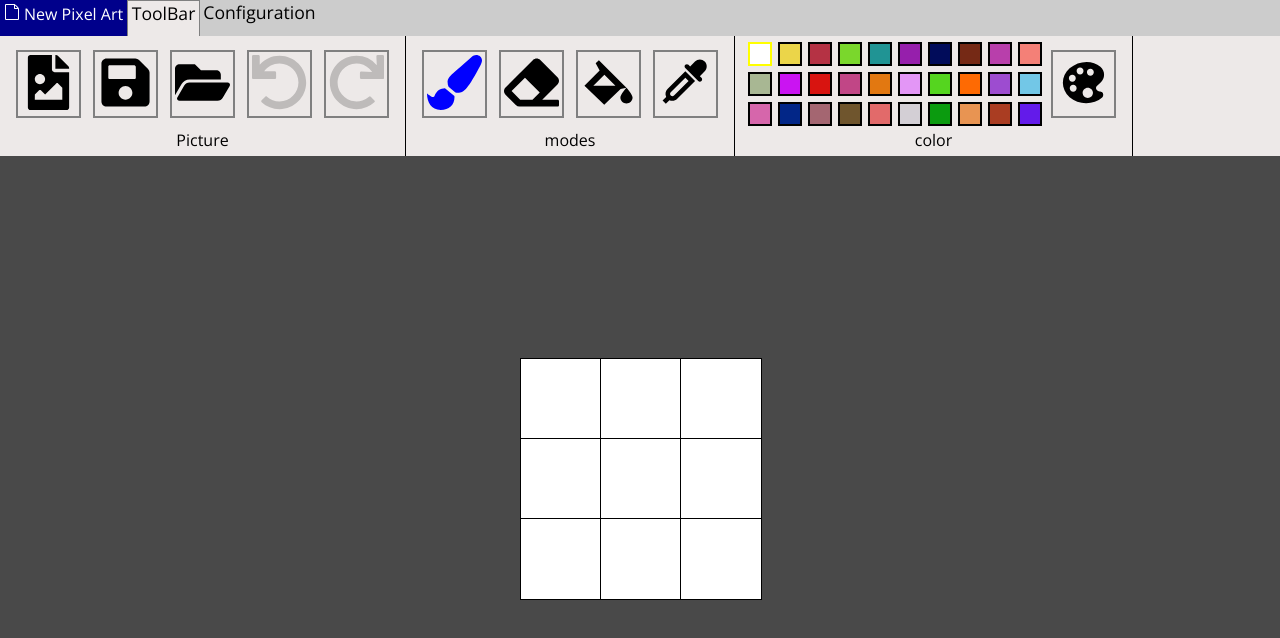
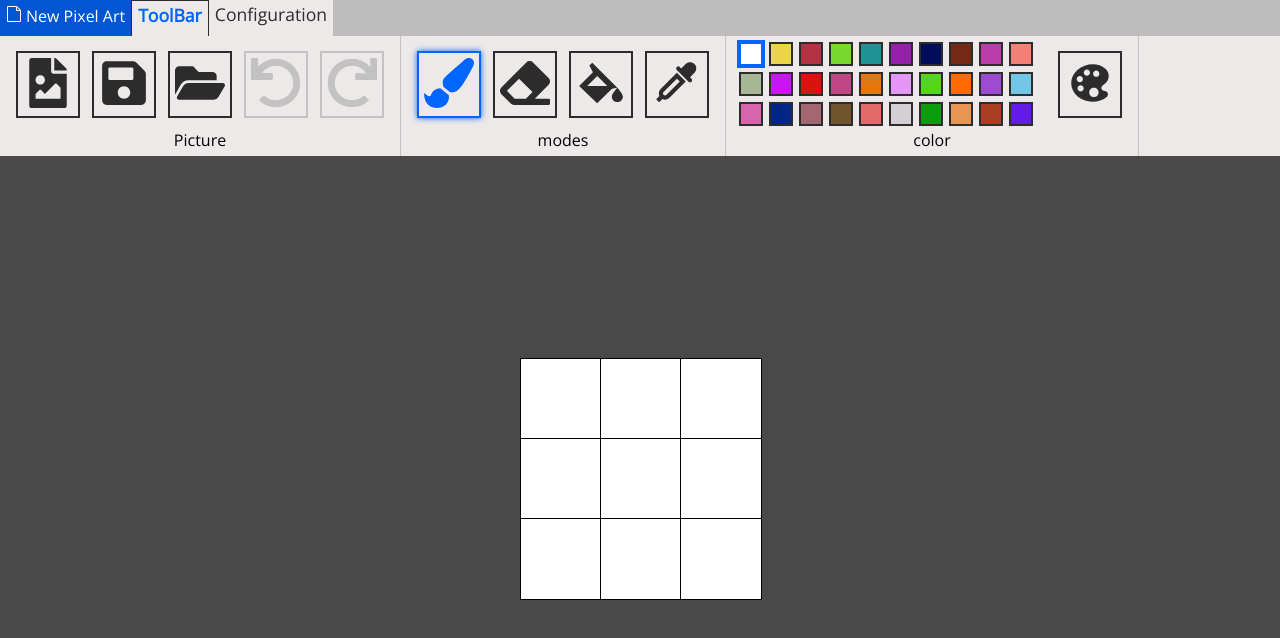
Before and after one commit to pkozubek/pixelart, a React app: page / in a window 1280 px wide. Shown: the top 638 px of the page. Built offline with nearby package versions, Linux system fonts and the light colour scheme.

Commit message:
progress save (styling)

```diff
--- a/src/Header/Category/StyledCategory.tsx
+++ b/src/Header/Category/StyledCategory.tsx
@@ -1,9 +1,10 @@
 import styled from "styled-components";
+import colors from "../../consts/styledVariables";
 
 export const Wrapper = styled.div`
   width: auto;
   padding: 0 10px 0 10px;
-  border-right: 1px solid black;
+  border-right: 1px solid ${colors.inactive};
 `;
 
 export const CategoryName = styled.p`
--- a/src/Header/Configuration/DisplayOption/styledDisplayOption.tsx
+++ b/src/Header/Configuration/DisplayOption/styledDisplayOption.tsx
@@ -1,10 +1,20 @@
 import styled from "styled-components";
 
 export const OptionWrapper = styled.div`
-  display: block;
   width: 100%;
+  display: flex;
+  align-items: center;
 `;
 
-export const Checbox = styled.input``;
+export const Checbox = styled.input`
+  border-radius: 0;
+  outline: none;
+  width: 25px;
+  height: 25px;
+  cursor: pointer;
+`;
 
-export const Label = styled.label``;
+export const Label = styled.label`
+  margin-left: 4px;
+  font-size: 1.2em;
+`;
--- a/src/Header/Header.tsx
+++ b/src/Header/Header.tsx
@@ -1,5 +1,5 @@
 import React, { useState, useCallback } from "react";
-import StyledHeader from "./StyledHeader";
+import * as StyledHeader from "./StyledHeader";
 import Toolbar from "./ToolBar/ToolBar";
 import Configuration from "./Configuration/Configuration";
 import NewPixelArt from "./NewPixelArt/NewPixelArt";
--- a/src/Header/NewPixelArt/StyledNewPixelArt.tsx
+++ b/src/Header/NewPixelArt/StyledNewPixelArt.tsx
@@ -1,17 +1,19 @@
 import styled from "styled-components";
 import { ImFileEmpty } from "react-icons/im";
+import colors from "../../consts/styledVariables";
 
 const Button = styled.div`
   text-align: center;
-  background: blue;
+  background: ${colors.active};
   color: white;
   position: relative;
   transition: background 1s;
-  padding: 4px;
+  padding: 6px;
 
   &:hover {
     transition: background 1s;
-    background: darkblue;
+    background: ${colors.hover};
+    cursor: pointer;
   }
 `;
 
--- a/src/Header/StyledHeader.tsx
+++ b/src/Header/StyledHeader.tsx
@@ -1,33 +1,34 @@
 import styled from "styled-components";
 import { topBarHeight, toolBarHeight, colors } from "../consts/styledVariables";
 
-const TabContainer = styled.div`
-  background: ${colors.grey};
+const headerBackground = "#bebdbd";
+const tabBackground = "#ede9e8";
+
+export const TabContainer = styled.div`
+  background: ${headerBackground};
   width: 100%;
   height: ${topBarHeight};
   display: flex;
+
+  &:hover {
+    cursor: pointer;
+  }
 `;
 
-const Tab = styled.div`
-  background: ${({ isActive }) =>
-    isActive ? `${colors.toolBar}` : `${colors.grey}`};
-  border: ${({ isActive }) => (isActive ? `1px solid gray` : "none")};
+export const Tab = styled.div`
+  background: ${tabBackground};
+  border: ${({ isActive }) => (isActive ? `1px solid ${colors.dark}` : "none")};
   border-bottom: none;
-  padding: 0.2em;
+  font-weight: ${({ isActive }) => (isActive ? `bolder` : "normal")};
+  color: ${({ isActive }) => (isActive ? colors.active : colors.dark)};
+  padding: 6px;
   font-size: 1.1em;
+  transition: color 0.2s;
 `;
 
-const TabContent = styled.div`
+export const TabContent = styled.div`
   height: ${toolBarHeight};
   width: 100%;
-  background: ${colors.toolBar};
+  background: ${tabBackground};
   display: flex;
 `;
-
-const HeaderStyledComponents = {
-  TabContainer,
-  Tab,
-  TabContent,
-};
-
-export default HeaderStyledComponents;
--- a/src/Header/ToolBar/ColorPalette/ColorPalette.tsx
+++ b/src/Header/ToolBar/ColorPalette/ColorPalette.tsx
@@ -1,6 +1,6 @@
 import React, { useContext } from "react";
 import EditorContext from "../../../context/EditorContext";
-import StyledColorPalette from "./StyledColorPalette";
+import * as StyledColorPalette from "./StyledColorPalette";
 
 const ColorPallete = () => {
   const {
--- a/src/Header/ToolBar/ColorPalette/StyledColorPalette.ts
+++ b/src/Header/ToolBar/ColorPalette/StyledColorPalette.ts
@@ -1,23 +1,18 @@
 import styled from "styled-components";
+import colors from "../../../consts/styledVariables";
 
-const ColorRectangle = styled.div`
+export const ColorRectangle = styled.div`
   width: 20px;
   height: 20px;
-  margin: 3px;
-  border: ${(props) =>
-    props.isPicked ? "2px solid yellow" : "2px solid black"};
+  margin: 5px;
+  outline: ${(props) =>
+    props.isPicked ? `4px solid ${colors.active}` : `2px solid ${colors.dark}`};
   background: ${({ color }) => color};
 `;
 
-const ColorContainer = styled.div`
+export const ColorContainer = styled.div`
   width: 300px;
+  margin-right: 1em;
   display: flex;
   flex-wrap: wrap;
 `;
-
-const StyledColorPalette = {
-  ColorRectangle,
-  ColorContainer,
-};
-
-export default StyledColorPalette;
--- a/src/Header/ToolBar/ToolBarButton/StyledToolBarButton.tsx
+++ b/src/Header/ToolBar/ToolBarButton/StyledToolBarButton.tsx
@@ -1,23 +1,24 @@
 import styled from "styled-components";
-import { toolBarButtonSize } from "../../../consts/styledVariables";
+import colors, { toolBarButtonSize } from "../../../consts/styledVariables";
 
 const returnColor = (props) => {
   const { isActive, disabled } = props;
 
-  if (isActive) return "blue";
-  if (disabled) return "rgba(0,0,0,0.2)";
+  if (isActive) return colors.active;
+  if (disabled) return colors.inactive;
 
-  return "black";
+  return colors.dark;
 };
 
 const Button = styled.button`
   height: 100%;
   background: transparent;
   margin: 0 6px 0 6px;
+  padding: 5px;
   border: none;
-  border: 2px solid gray;
-  transition: border 0.2s;
-  padding: 3px;
+  border: 2px solid ${returnColor};
+  transition: border 0.2s, box-shadow 0.5s;
+  box-shadow: ${({ isActive }) => isActive && `0 0 6px ${colors.active}`};
 
   svg {
     width: ${toolBarButtonSize};
@@ -27,11 +28,17 @@ const Button = styled.button`
   }
 
   &:hover {
-    border: ${({ disabled }) => `2px solid ${disabled ? "gray" : "blue"}`};
+    border: ${({ disabled }) =>
+      `2px solid ${disabled ? colors.inactive : colors.hover}`};
+    cursor: pointer;
 
     svg {
-      color: ${({ disabled }) => (disabled ? "rgba(0,0,0,0.2)" : "blue")};
+      color: ${({ disabled }) => (disabled ? colors.inactive : colors.hover)};
     }
+  }
+
+  &:focus {
+    outline: none;
   }
 `;
 
--- a/src/consts/styledVariables.tsx
+++ b/src/consts/styledVariables.tsx
@@ -1,12 +1,14 @@
 export const topBarHeight = "36px";
 export const toolBarHeight = "120px";
-export const toolBarButtonSize = "55px";
+export const toolBarButtonSize = "50px";
 
 export const colors = {
-  grey: "#ccc",
   menu: "#ede9e8",
-  menuHover: "#e0dbda",
-  toolBar: "#ede9e8",
+  dark: "#2c2c2c",
+  light: "#ccc",
+  active: "#0066ff",
+  hover: "#0256d4",
+  inactive: "#c2c2c2",
   white: "#FFFFFF",
 };
 
```
